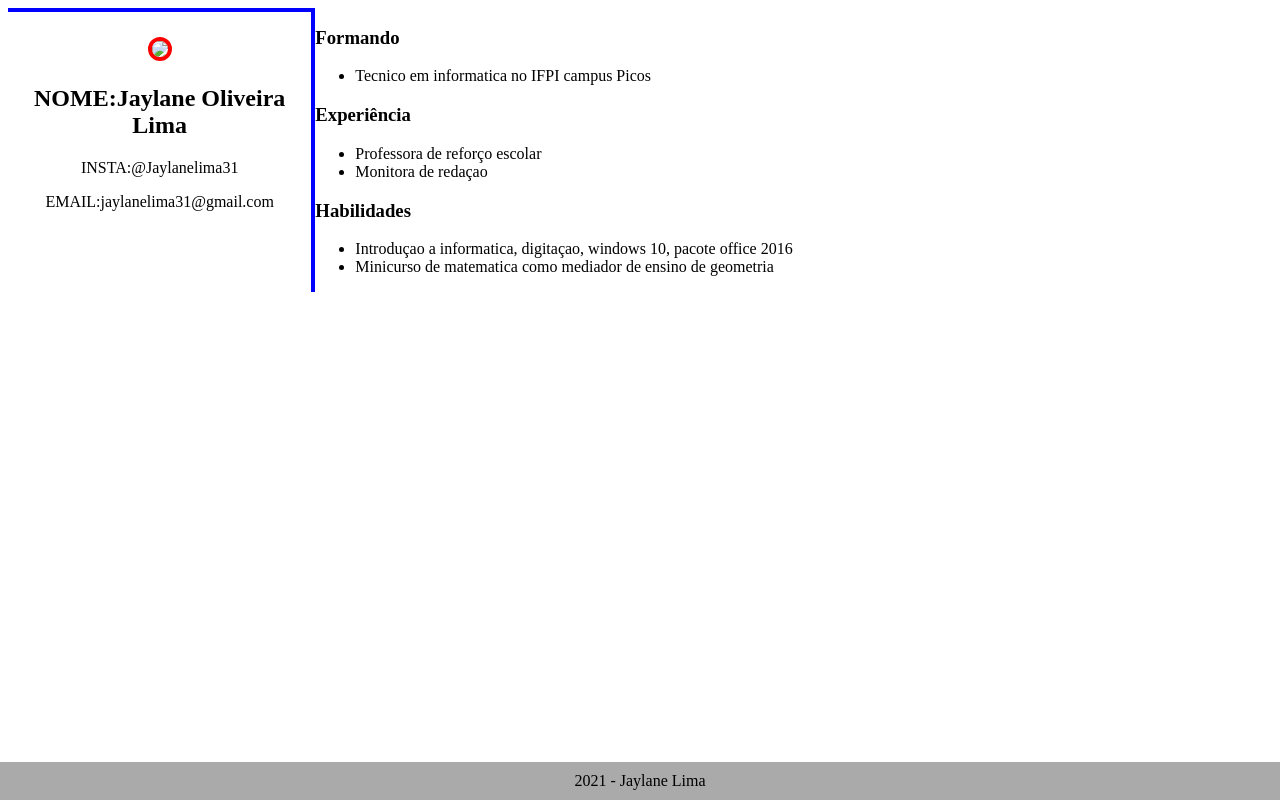
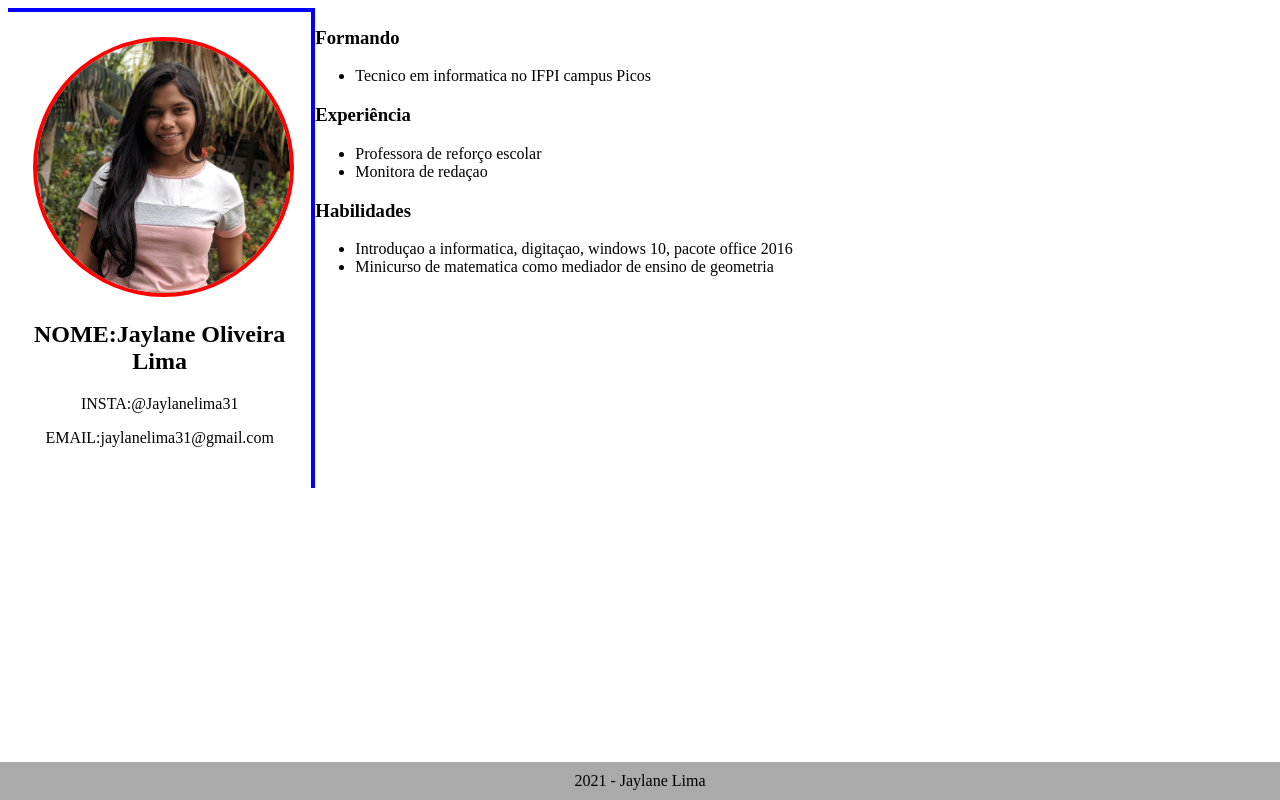
Before and after one commit to Jaylane-byte/Jaylane-byte.github.io, a plain HTML site: page index.html in a window 1280 px wide. Drawn offline with Linux system fonts and the light colour scheme.

Commit message:
Update index.html

```diff
--- a/index.html
+++ b/index.html
@@ -9,7 +9,7 @@
 <body>
     <main>
         <section class="info">
-            <img src="Jaylane.jpeg">
+            <img src=img/Jaylane.jpeg>
             <h1>NOME:Jaylane Oliveira Lima</h1>
             <p>INSTA:@Jaylanelima31</p>
             <P>EMAIL:jaylanelima31@gmail.com</P>
```
